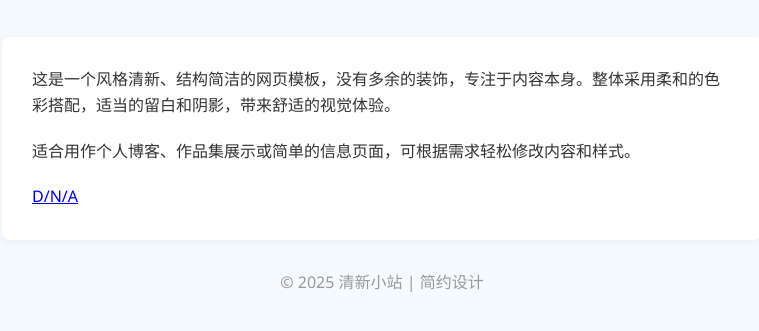
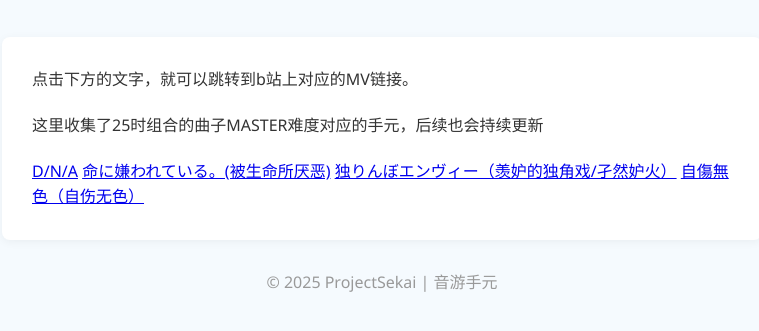
Before and after one commit to Twinkle-iii/Twinkle-iii.github.io, a plain HTML site: page index.html in a window 1280 px wide. Shown: the part 157-488 px from the top of the page, without its empty margins (258-1017 px from the left). Drawn offline with Linux system fonts and the light colour scheme.

Commit message:
Update index.html

```diff
--- a/index.html
+++ b/index.html
@@ -71,12 +71,16 @@
             <p class="subtitle">By Twinkle</p>
         </header>
         <div class="content">
-            <p>这是一个风格清新、结构简洁的网页模板，没有多余的装饰，专注于内容本身。整体采用柔和的色彩搭配，适当的留白和阴影，带来舒适的视觉体验。</p>
-            <p>适合用作个人博客、作品集展示或简单的信息页面，可根据需求轻松修改内容和样式。</p>
-            <a href="https://www.bilibili.com/video/BV1u6oRYWE43/?spm_id_from=333.337.search-card.all.click&vd_source=376f0cc3729c918af741409f8ed05e32">D/N/A</a>
+            <p>点击下方的文字，就可以跳转到b站上对应的MV链接。</p>
+            <p>这里收集了25时组合的曲子MASTER难度对应的手元，后续也会持续更新</p>
+
+            <a href="https://www.bilibili.com/video/BV1bBbQzJEdR?spm_id_from=333.788.recommend_more_video.2&trackid=web_related_0.router-related-2206146-pkt2c.1765730500551.930&vd_source=376f0cc3729c918af741409f8ed05e32">D/N/A</a>
+            <a href="https://www.bilibili.com/video/BV1dF411u7pW/?spm_id_from=333.337.search-card.all.click&vd_source=376f0cc3729c918af741409f8ed05e32">命に嫌われている。(被生命所厌恶)</a>
+            <a href="https://www.bilibili.com/video/BV1ixyYYgEd8/?spm_id_from=333.337.search-card.all.click&vd_source=376f0cc3729c918af741409f8ed05e32">独りんぼエンヴィー（羡妒的独角戏/孑然妒火）</a>
+            <a href="https://www.bilibili.com/video/BV1hb27BJEdm/?spm_id_from=333.337.search-card.all.click&vd_source=376f0cc3729c918af741409f8ed05e32">自傷無色（自伤无色）</a>
         </div>
         <footer>
-            <p>© 2025 清新小站 | 简约设计</p>
+            <p>© 2025 ProjectSekai  | 音游手元</p>
         </footer>
     </div>
 </body>
```
